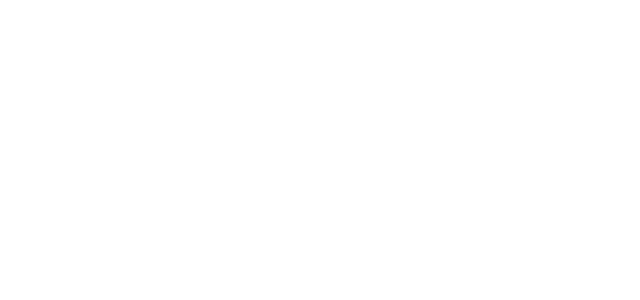
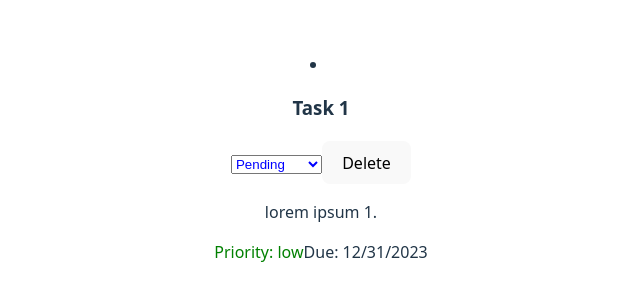
Before and after one commit to ScriptMang/sba9, a React (Vite) app: page / in a window 1280 px wide. Shown: the part 242-542 px from the top of the page, without its empty margins (319-959 px from the left). Built offline with nearby package versions, Linux system fonts and the light colour scheme.

Commit message:
Implement task-list and task component functs

```diff
--- a/src/App.tsx
+++ b/src/App.tsx
@@ -1,5 +1,7 @@
 import { useState } from 'react'
 import type {Task} from './types/index.ts'
+import TaskList from './components/TaskList/TaskList'
+
 import './App.css'
 
 function App() {
@@ -14,7 +16,7 @@
 
   return (
     <>
-
+    <TaskList tasks={tasks} onStatusChange={()=>{}} onDelete={()=>{}}/>
     </>
   )
 }
--- a/src/components/TaskList/TaskItem.tsx
+++ b/src/components/TaskList/TaskItem.tsx
@@ -0,0 +1,48 @@
+import type {TaskItemProps} from '../../types/index'
+import type{TaskStatus} from '../../types/index'
+
+function TaskItem({task, onStatusChange, onDelete}:TaskItemProps){
+
+
+    return (
+     <>
+     <div id="taskContainer">
+          <div id="taskTitleInfo1">
+            <div id="taskTitle">
+              <h3>{task.title}</h3>
+            </div>
+            <div id="taskItemOptions">
+              <select
+                defaultValue={task.status}
+                onChange={(e) => {
+                  onStatusChange(task.id, e.target.value as TaskStatus);
+                }}
+                style={
+                        task.status === 'in-progress' ? { backgroundColor: "yellow", color: 'brown'} :
+                        task.status === 'pending' ? {color: "blue"}:
+                        task.status === 'completed' ? {color: "green"} : {color: "black"}
+                      }
+              >
+                <option value="pending">Pending</option>
+                <option value="in-progress">In Progress</option>
+                <option value="completed">Completed</option>
+              </select>
+              <button onClick={() => onDelete(task.id)}>Delete</button>
+            </div>
+          </div>
+          <p id="taskDescription">{task.description}</p>
+          <div id="taskInfo2">
+
+       {
+         task.priority ==='low' ? <span style={{color: "green"}}>Priority: {task.priority}</span> :
+         task.priority ==='medium' ? <span style={{color: "orange"}}>Priority: {task.priority}</span> :
+         task.priority ==='high' ? <span style={{color: "red"}}>Priority: {task.priority}</span> : null
+       }
+            <span>Due: {task.dueDate}</span>
+          </div>
+        </div>
+     </>
+    )
+}
+
+export default TaskItem
--- a/src/components/TaskList/TaskList.tsx
+++ b/src/components/TaskList/TaskList.tsx
@@ -0,0 +1,21 @@
+import type {TaskListProps} from '../../types/index'
+import TaskItem from '../TaskList/TaskItem'
+// export interface TaskListProps {
+//     tasks: Task[];
+//     onStatusChange: (taskId: string, newStatus: TaskStatus) => void;
+//     onDelete: (taskId: string) => void;
+// }
+
+function TaskList({tasks, onStatusChange, onDelete}:TaskListProps) {
+
+    const taskElems = tasks.map((task) => (<li key={task.id}>
+      <TaskItem task= {task} onStatusChange={onStatusChange} onDelete={onDelete} />
+     </li>));
+
+    return (
+        <>
+        {taskElems}
+        </>
+    );
+}
+export default TaskList
--- a/src/types/index.ts
+++ b/src/types/index.ts
@@ -18,7 +18,7 @@
 
 
 export interface TaskItemProps {
-    tasks: Task[];
+    task: Task;
     onStatusChange: (taskId: string, newStatus: TaskStatus) => void;
     onDelete: (taskId: string) => void;
 }
```
